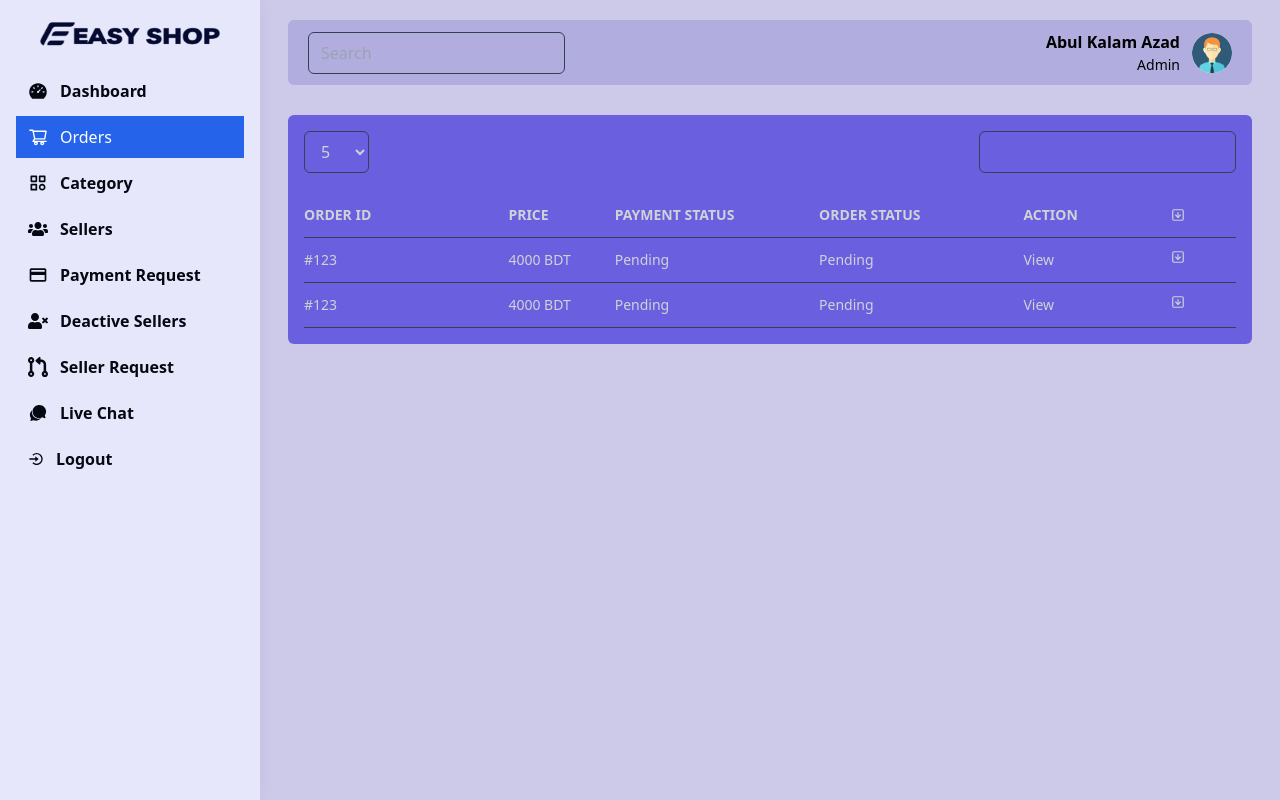
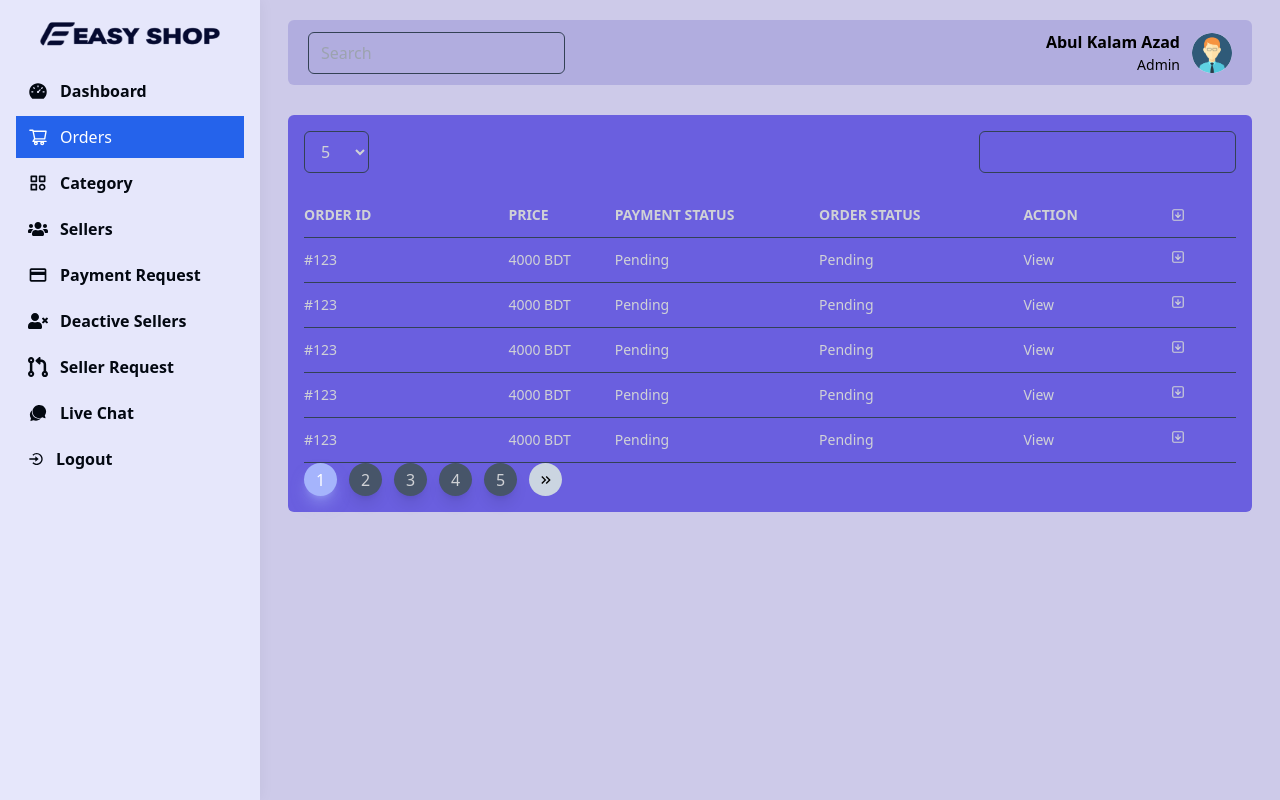
Before and after one commit to RubelAzad/mern_multivendor_ecommerce, a React (Create React App) app in the folder dashboard/: page /admin/dashboard/orders in a window 1280 px wide. Built offline with nearby package versions, Linux system fonts and the light colour scheme.

Commit message:
order and pagination done

```diff
--- /dev/null
+++ b/dashboard/src/views/Pagination.jsx
@@ -0,0 +1,58 @@
+import React from 'react';
+import { MdOutlineKeyboardDoubleArrowLeft, MdOutlineKeyboardDoubleArrowRight } from "react-icons/md";
+
+const Pagination = ({ pageNumber, setPageNumber, totalItem, parPage, showItem }) => {
+    let totalPage = Math.ceil(totalItem / parPage);
+    let startPage = pageNumber - Math.floor(showItem / 2);
+
+    if (startPage < 1) {
+        startPage = 1;
+    }
+
+    let endPage = startPage + showItem - 1;
+    if (endPage > totalPage) {
+        endPage = totalPage;
+        startPage = totalPage - showItem + 1;
+        if (startPage < 1) {
+            startPage = 1;
+        }
+    }
+
+    const createBtn = () => {
+        const btns = [];
+        for (let i = startPage; i <= endPage; i++) {
+            btns.push(
+                <li
+                    key={i}
+                    onClick={() => setPageNumber(i)}
+                    className={` ${pageNumber === i ? 'bg-indigo-300 shadow-lg shadow-indigo-300/50 text-white' : 'bg-slate-600 hover:bg-indigo-400 shadow-lg hover:shadow-indigo-500/50 hover:text-white text-[#d0d2d6]'} w-[33px] h-[33px] rounded-full flex justify-center items-center cursor-pointer `}
+                >
+                    {i}
+                </li>
+            );
+        }
+        return btns;
+    };
+
+    return (
+        <ul className='flex gap-3'>
+            {
+                pageNumber > 1 &&
+                <li onClick={() => setPageNumber(pageNumber - 1)} className='w-[33px] h-[33px] rounded-full flex justify-center items-center bg-slate-300 text-[#000000] cursor-pointer'>
+                    <MdOutlineKeyboardDoubleArrowLeft />
+                </li>
+            }
+            {
+                createBtn()
+            }
+            {
+                pageNumber < totalPage &&
+                <li onClick={() => setPageNumber(pageNumber + 1)} className='w-[33px] h-[33px] rounded-full flex justify-center items-center bg-slate-300 text-[#000000] cursor-pointer'>
+                    <MdOutlineKeyboardDoubleArrowRight />
+                </li>
+            }
+        </ul>
+    );
+};
+
+export default Pagination;
--- a/dashboard/src/views/admin/Orders.jsx
+++ b/dashboard/src/views/admin/Orders.jsx
@@ -1,13 +1,13 @@
 import React, { useState } from 'react';
 import { LuArrowDownSquare } from 'react-icons/lu';
 import { Link } from 'react-router-dom';
+import Pagination from '../Pagination'; // Adjust the import path if needed
 
 const Orders = () => {
-
-    const [currentPage, setCurrentPage] = useState(1)
-    const [searchValue, setSearchValue] = useState('')
-    const [perPage, setPerPage] = useState(5)
-    const [show, setShow] = useState(false)
+    const [currentPage, setCurrentPage] = useState(1);
+    const [perPage, setPerPage] = useState(5);
+    const [show, setShow] = useState(false);
+    const totalItems = 50; // Example total items
 
     return (
         <div className='px-2 lg:px-7 pt-5'>
@@ -18,7 +18,7 @@ const Orders = () => {
                         <option value="10">10</option>
                         <option value="20">20</option>
                     </select>
-                    <input type="search" className='px-3 py-2 focus:border-indigo-500 outline-none bg-[#6a5fdf] border border-slate-700 rounded-md text-[#d0d2d6]'/>
+                    <input type="search" className='px-3 py-2 focus:border-indigo-500 outline-none bg-[#6a5fdf] border border-slate-700 rounded-md text-[#d0d2d6]' />
                 </div>
                 <div className='relative mt-5 overflow-x-auto'>
                     <div className='w-full text-sm text-left text-[#d0d2d6]'>
@@ -29,20 +29,21 @@ const Orders = () => {
                                 <div className='py-3 w-[25%] font-bold'>Payment Status</div>
                                 <div className='py-3 w-[25%] font-bold'>Order Status</div>
                                 <div className='py-3 w-[18%] font-bold'>Action</div>
-                                <div className='py-3 w-[8%] font-bold'><LuArrowDownSquare/></div>
+                                <div className='py-3 w-[8%] font-bold'><LuArrowDownSquare /></div>
                             </div>
-
                         </div>
-                        <div className='text-[#d0d2d6]'>
+                        {/* Example rows for display */}
+                        {[...Array(perPage)].map((_, idx) => (
+                            <div className='text-[#d0d2d6]' key={idx}>
                                 <div className='flex justify-between items-start border-b border-slate-700'>
                                     <div className='py-3 w-[25%] font-medium whitespace-nowrap'>#123</div>
                                     <div className='py-3 w-[13%] font-medium whitespace-nowrap'>4000 BDT</div>
                                     <div className='py-3 w-[25%] font-medium whitespace-nowrap'>Pending</div>
                                     <div className='py-3 w-[25%] font-medium whitespace-nowrap'>Pending</div>
                                     <div className='py-3 w-[18%] font-medium whitespace-nowrap'><Link>View</Link></div>
-                                <div onClick={() => setShow(!show)} className='py-3 w-[8%] font-medium whitespace-nowrap'><LuArrowDownSquare/></div>
+                                    <div onClick={() => setShow(!show)} className='py-3 w-[8%] font-medium whitespace-nowrap'><LuArrowDownSquare /></div>
                                 </div>
-                            <div className={show ? 'block border-b border-slate-700 bg-[#827efc]': 'hidden'}>
+                                <div className={show ? 'block border-b border-slate-700 bg-[#827efc]' : 'hidden'}>
                                     <div className='flex justify-start items-start'>
                                         <div className='py-3 w-[25%] font-medium whitespace-nowrap pl-3'>#123</div>
                                         <div className='py-3 w-[13%] font-medium pl-3'>4000 BDT</div>
@@ -60,47 +61,13 @@ const Orders = () => {
                                         <div className='py-3 w-[8%] font-medium '></div>
                                     </div>
                                 </div>
-
                             </div>
-                        <div className='text-[#d0d2d6]'>
-                            <div className='flex justify-between items-start border-b border-slate-700'>
-                                <div className='py-3 w-[25%] font-medium whitespace-nowrap'>#123</div>
-                                <div className='py-3 w-[13%] font-medium whitespace-nowrap'>4000 BDT</div>
-                                <div className='py-3 w-[25%] font-medium whitespace-nowrap'>Pending</div>
-                                <div className='py-3 w-[25%] font-medium whitespace-nowrap'>Pending</div>
-                                <div className='py-3 w-[18%] font-medium whitespace-nowrap'><Link>View</Link></div>
-                                <div onClick={() => setShow(!show)} className='py-3 w-[8%] font-medium whitespace-nowrap'><LuArrowDownSquare/></div>
-                            </div>
-                            <div className={show ? 'block border-b border-slate-700 bg-[#827efc]': 'hidden'}>
-                                <div className='flex justify-start items-start'>
-                                    <div className='py-3 w-[25%] font-medium whitespace-nowrap pl-3'>#123</div>
-                                    <div className='py-3 w-[13%] font-medium pl-3'>4000 BDT</div>
-                                    <div className='py-3 w-[25%] font-medium pl-3'>Pending</div>
-                                    <div className='py-3 w-[25%] font-medium pl-3'>Pending</div>
-                                    <div className='py-3 w-[18%] font-medium '></div>
-                                    <div className='py-3 w-[8%] font-medium '></div>
-                                </div>
-                                <div className='flex justify-start items-start'>
-                                    <div className='py-3 w-[25%] font-medium whitespace-nowrap pl-3'>#123</div>
-                                    <div className='py-3 w-[13%] font-medium pl-3'>4000 BDT</div>
-                                    <div className='py-3 w-[25%] font-medium pl-3'>Pending</div>
-                                    <div className='py-3 w-[25%] font-medium pl-3'>Pending</div>
-                                    <div className='py-3 w-[18%] font-medium '></div>
-                                    <div className='py-3 w-[8%] font-medium '></div>
+                        ))}
                     </div>
                 </div>
 
+                <Pagination pageNumber={currentPage} setPageNumber={setCurrentPage} totalItem={totalItems} parPage={perPage} showItem={5} />
             </div>
-
-
-
-
-                    </div>
-
-                </div>
-
-            </div>
-
         </div>
     );
 };
```
Lines whose indentation alone changed are shown as unchanged.
